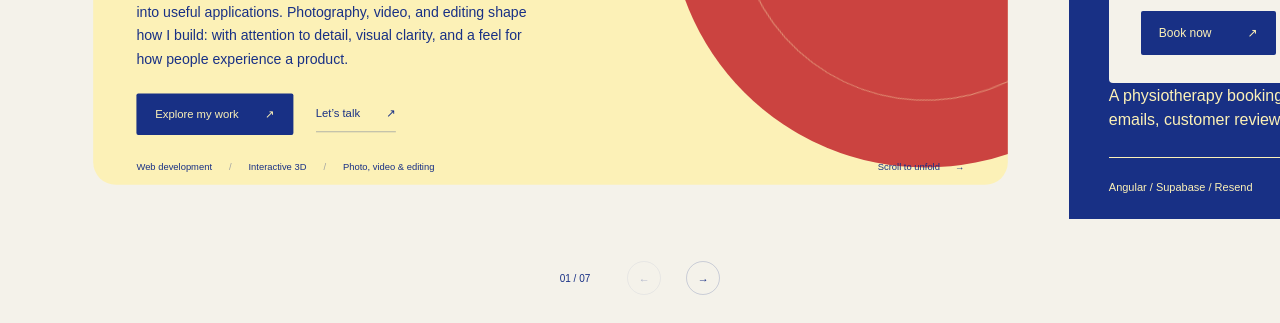
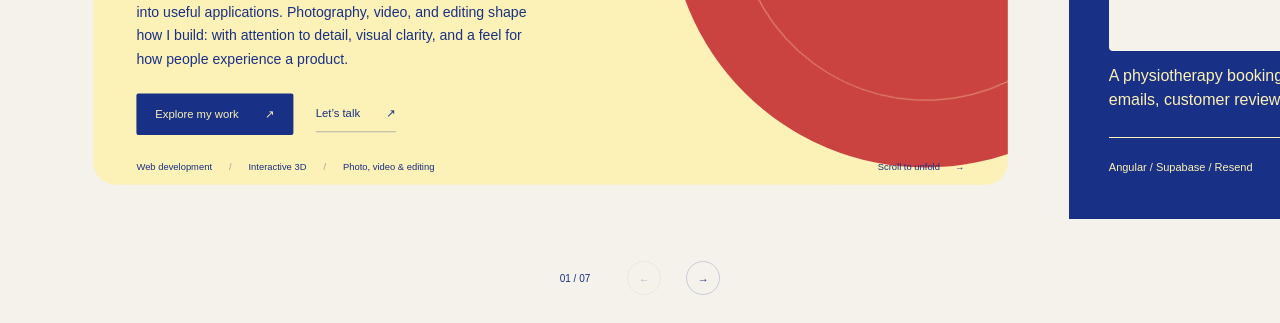
Before and after one commit to stamatisasv/stamatisasv.github.io, a website: page index.html in a window 1280 px wide. Shown: the part 549-872 px from the top of the page. Drawn offline with Linux system fonts and the light colour scheme.

Commit message:
Update portfolio

```diff
--- a/index.html
+++ b/index.html
@@ -49,7 +49,6 @@
           <span class="heal-preview-label">PHYSIOTHERAPY, SIMPLIFIED</span>
           <h3>Your next appointment,<br>a few clicks away.</h3>
           <ol class="heal-flow"><li><span>01</span> Choose a service</li><li><span>02</span> Pick a time</li><li><span>03</span> Get confirmation</li></ol>
-          <a class="heal-book" href="https://healinphysio.com" target="_blank" rel="noopener noreferrer">Book now <span aria-hidden="true">↗</span></a>
         </div>
         <div class="project-info"><p>A physiotherapy booking platform with appointment management, automated emails, customer reviews, and an admin dashboard.</p><div class="project-foot"><span>Angular / Supabase / Resend</span><a href="https://healinphysio.com" target="_blank" rel="noopener noreferrer">Visit website ↗</a></div></div>
       </div>
```
